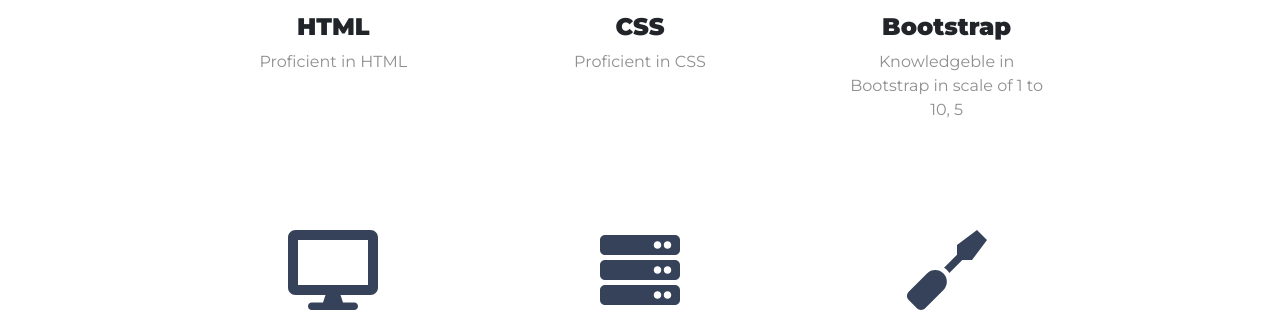
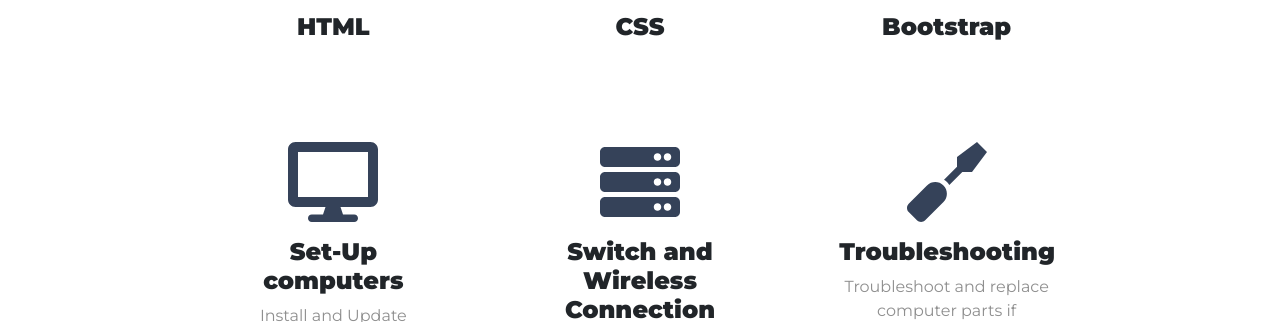
Before and after one commit to VincentLayson/PersonalWebsite, a plain HTML site: page index.html in a window 1280 px wide. Shown: the part 838-1160 px from the top of the page. Drawn offline with nearby package versions, Linux system fonts and the light colour scheme.

Commit message:
Update index.html

```diff
--- a/index.html
+++ b/index.html
@@ -96,19 +96,19 @@
         <div class="feature-box col-lg-4 md-12 sm-12">
           <i class="icon fas fas fa-code fa-5x"></i>
           <h3 class="feature-title">HTML</h3>
-          <p>Proficient in HTML</p>
+<!--           <p>Proficient in HTML</p> -->
         </div>
 
         <div class="feature-box col-lg-4 md-12 sm-12">
           <i class="icon fas fab fa-css3 fa-5x"></i>
           <h3 class="feature-title">CSS</h3>
-          <p>Proficient in CSS</p>
+<!--           <p>Proficient in CSS</p> -->
         </div>
 
         <div class="feature-box col-lg-4 md-12 sm-12">
           <i class="icon fas fab fa-bootstrap fa-5x"></i>
           <h3 class="feature-title">Bootstrap</h3>
-          <p>Knowledgeble in Bootstrap in scale of 1 to 10, 5</p>
+<!--           <p>Knowledgeble in Bootstrap in scale of 1 to 10, 5</p> -->
         </div>
 
         <div class="feature-box col-lg-4 md-12 sm-12">
```
